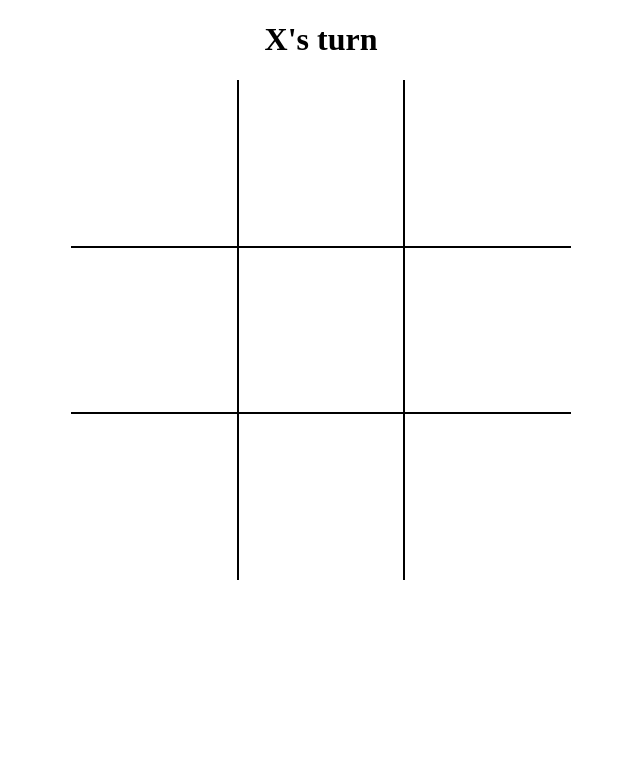
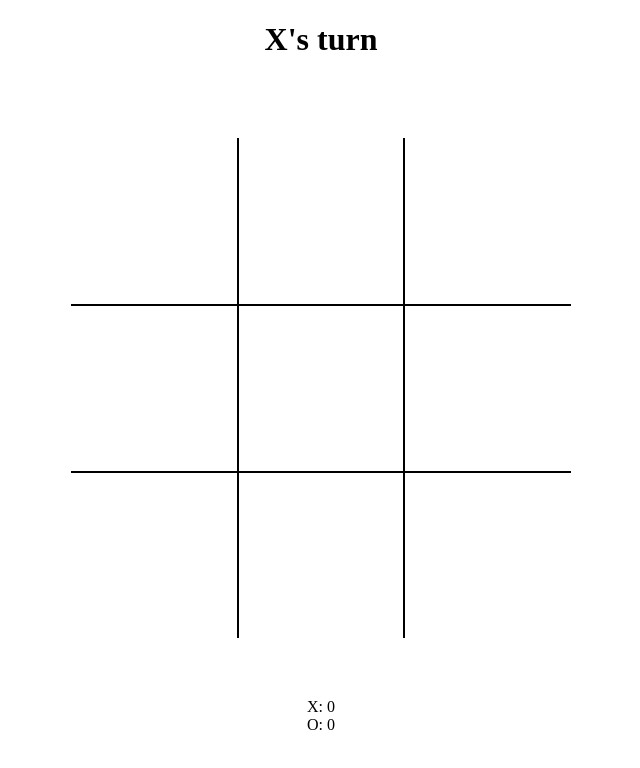
Before and after one commit to emremark/TicTacToe, a plain HTML site: page index.html in a window 1280 px wide. Shown: the whole page, without its empty margins (319-959 px from the left). Drawn offline with Linux system fonts and the light colour scheme.

Commit message:
Add score display to DOM, add function to update score.

```diff
--- a/index.html
+++ b/index.html
@@ -10,6 +10,10 @@
     <div class="container">
     <h1 class="turn"></h1>
     <div class="gboard"></div>
+    <div class="score">
+      <div>X: <span id="xnu">0</span></div>
+      <div>O: <span id="onu">0</span></div>
+    </div>
     </div>
     <script src="/script.js" defer></script>
   </body>
--- a/script.js
+++ b/script.js
@@ -34,30 +34,36 @@ const gameC = (function () {
     {name: "X", score: 0},
     {name: "O", score: 0}
   ]
+
   let turn = players[0];
 
   const addpoint = () => {
     turn.score += 1;
   }
 
+  const getScoreX = () => players[0].score;
+  const getScoreO = () => players[1].score;
+
   const switchTurn = () => {
     turn = turn === players[0] ? players[1] : players[0];
   }
   const getTurn = () => turn;
 
-  return {addpoint, switchTurn, getTurn}
+  return {addpoint, getScoreX, getScoreO, switchTurn, getTurn}
 })();
 
 function screenControler(gameB,gameC) {
   const bdiv = document.querySelector(".gboard");
   const next = document.querySelector(".turn")
+  let xp = document.querySelector("#xnu");
+  let op = document.querySelector("#onu");
 
   const updateScreen = () => {
     bdiv.textContent = "";
 
     const brd = gameB.getBoard();
     const trn = gameC.getTurn();
-    next.textContent = `${trn.name}'s turn`
+    next.textContent = `${trn.name}'s turn`;
 
     brd.forEach((el, ind) => {
           const btn = document.createElement("button");
@@ -68,11 +74,20 @@ function screenControler(gameB,gameC) {
       })
   }
 
+  const updateScore = () => {
+    xp.textContent = gameC.getScoreX();
+    op.textContent = gameC.getScoreO();
+  }
+
   function whenClick(e) {
     const p = e.target.dataset.p;
     gameB.move(p, gameC.getTurn());
     if (gameB.checkWin(gameB.getBoard(), gameC.getTurn().name)) {
       updateScreen();
+      debugger
+      gameC.addpoint();
+      debugger
+      updateScore();
       alert(`${gameC.getTurn().name} wins!`);
       return
     }
--- a/style.css
+++ b/style.css
@@ -23,6 +23,11 @@ body {
     grid-template-columns: repeat(3, 1fr);
     grid-template-rows: repeat(3, 1fr);
     border: none;
+    margin-bottom: 60px;
+}
+
+.turn {
+    margin-bottom: 80px;
 }
 
 .gboard button:first-child {
```
